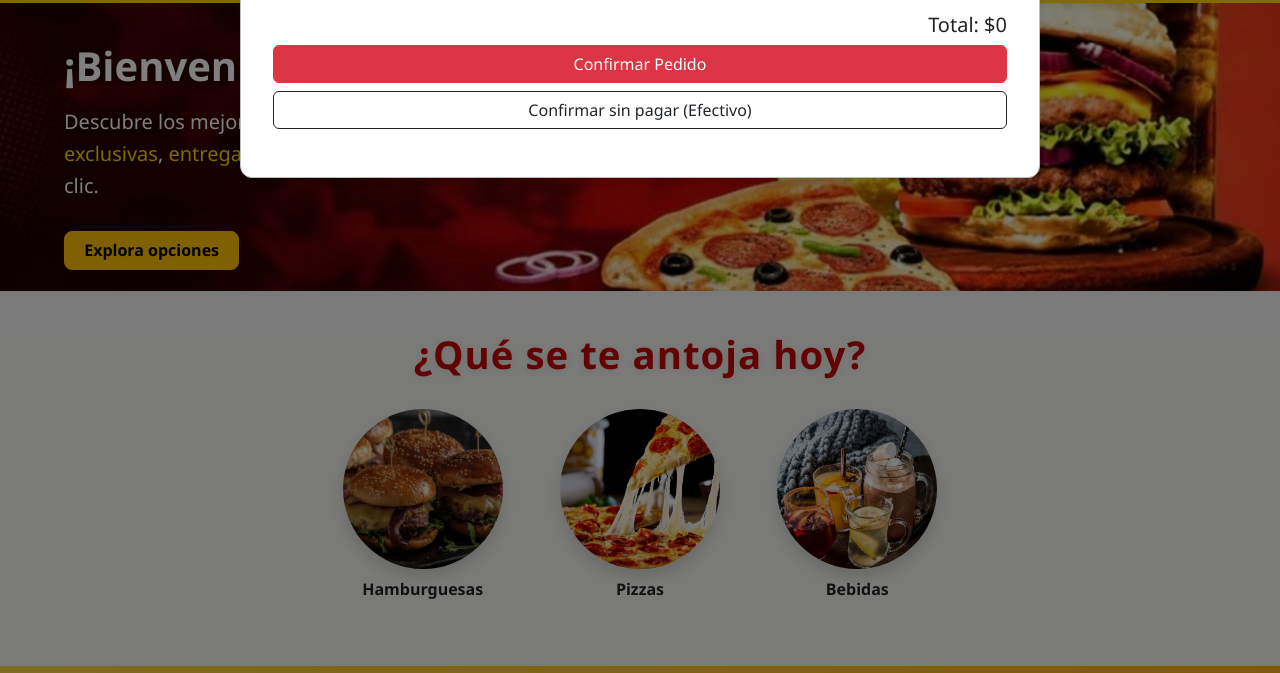
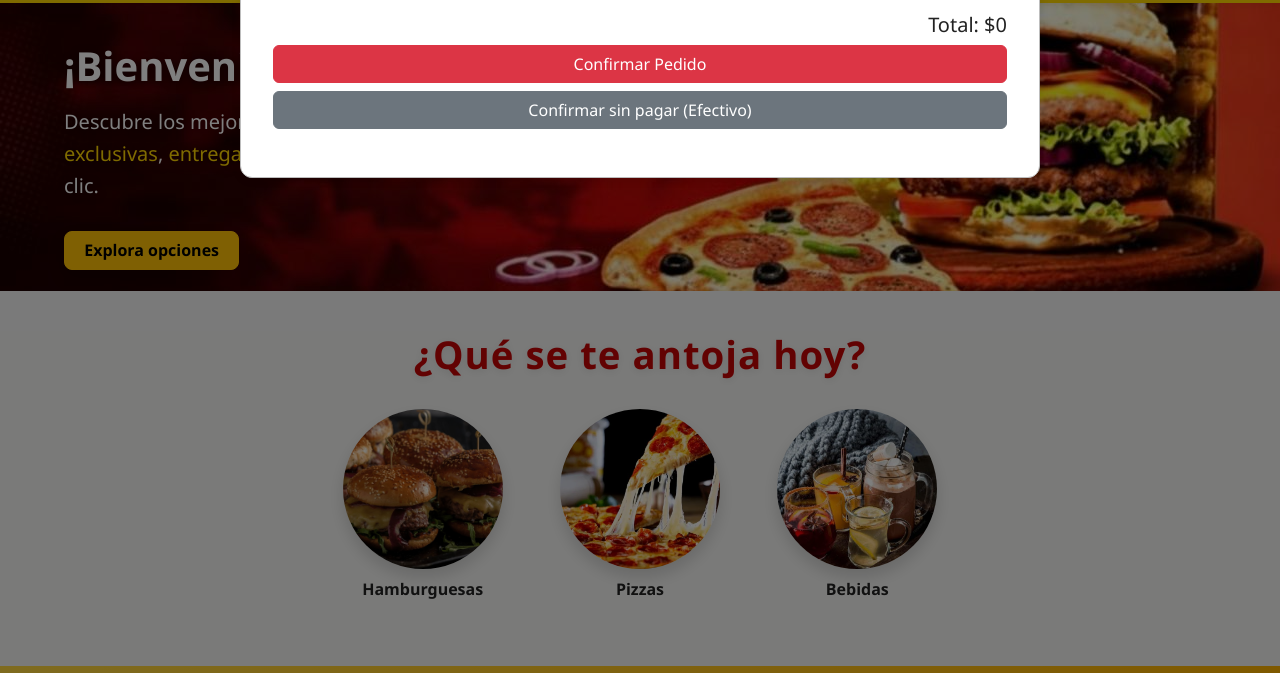
Before and after one commit to chikilin44/proyectohtmlfinal, a plain HTML site: page index.html in a window 1280 px wide. Both pictures are taken after a click on the button "Ver Carrito". Shown: the part 127-800 px from the top of the page. Drawn offline with nearby package versions, Linux system fonts and the light colour scheme.

Commit message:
Update index.html

```diff
--- a/index.html
+++ b/index.html
@@ -824,7 +824,10 @@
           <div class="d-grid gap-2">
             <button class="btn btn-danger" id="confirmarPedidoBtn">Confirmar Pedido</button>
             <!-- Botón para confirmar sin pago (efectivo / contra entrega) -->
-            <button class="btn btn-outline-dark" id="confirmarSinPagoBtn">Confirmar sin pagar (Efectivo)</button>
+            <button class="btn btn-secondary w-100">
+              Confirmar sin pagar (Efectivo)
+            </button>
+
             <!-- Contenedor para el botón de PayPal -->
             <div id="paypal-button-container" class="mt-2"></div>
           </div>
```
